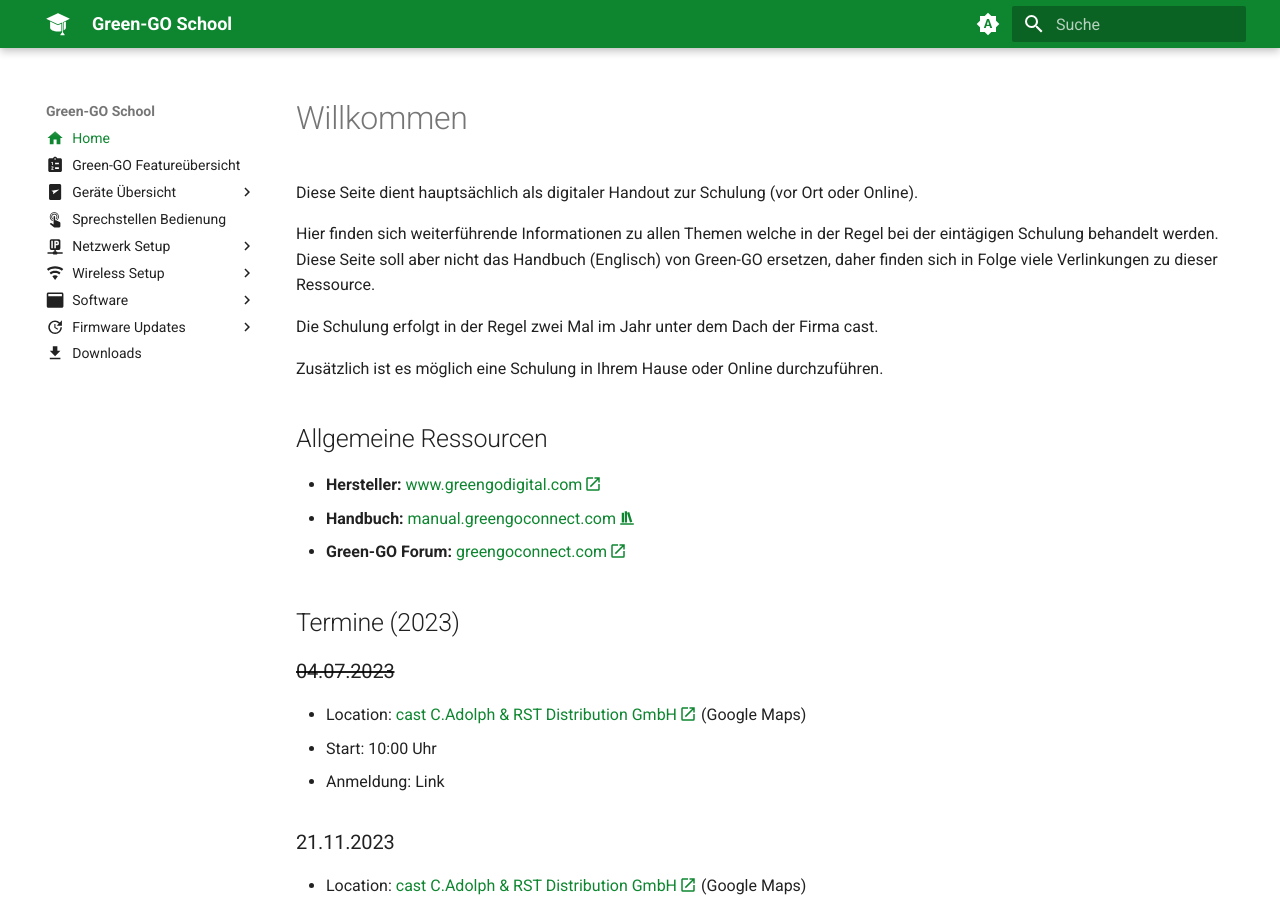
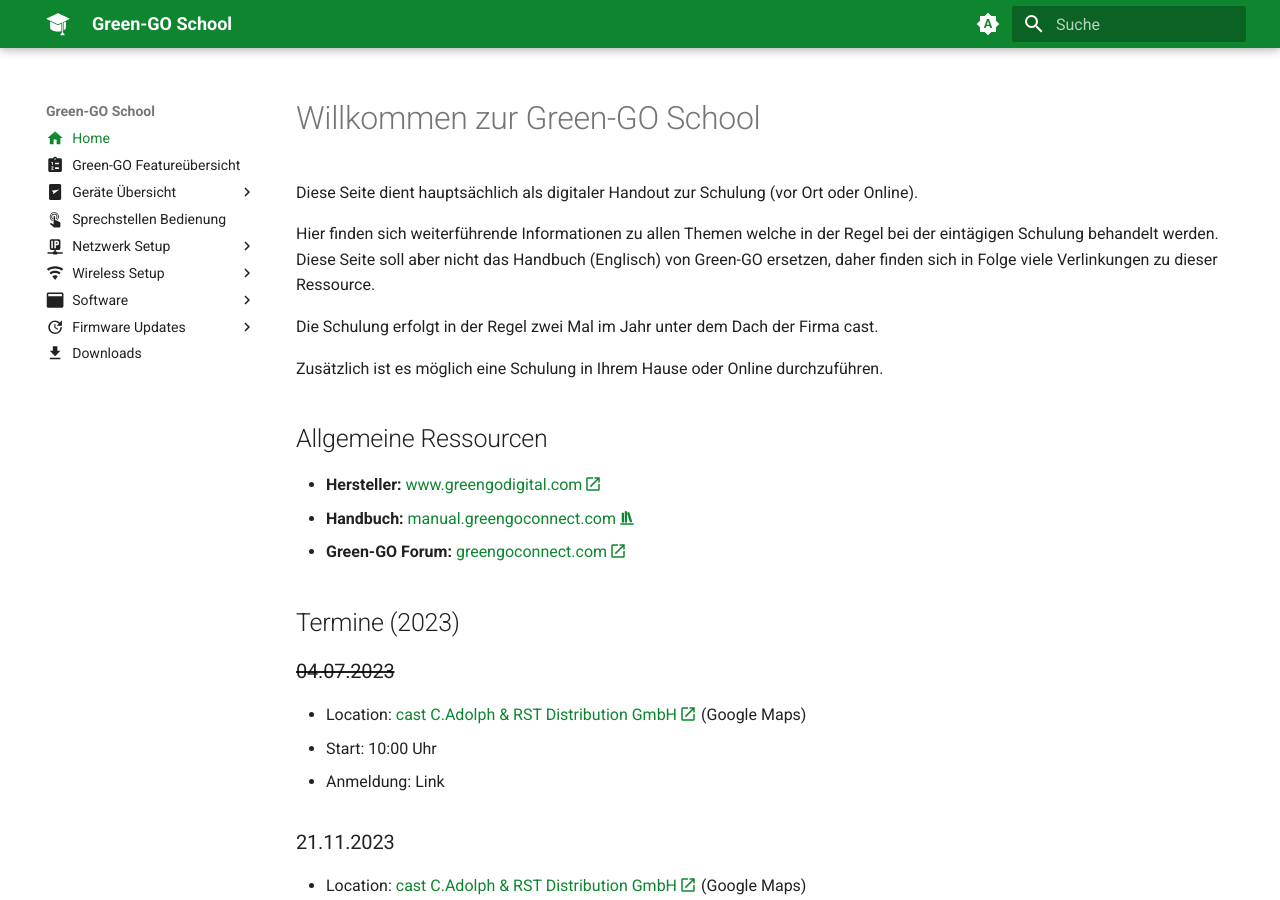
Before and after one commit to lampensau/green-go-school, an MkDocs documentation site: the page built from docs/index.md, in a window 1280 px wide and 900 px high. Built offline with MkDocs 1.6.1 and Material for MkDocs 9.7.7, drawn with Linux system fonts in a browser that asks for light colours; plug-ins that fetch from the network failed and are left out.

```diff
--- a/docs/index.md
+++ b/docs/index.md
@@ -4,7 +4,7 @@ icon: material/home
 hide:
     - toc
 ---
-# Willkommen
+# Willkommen zur Green-GO School
 
 Diese Seite dient hauptsächlich als digitaler Handout zur Schulung (vor Ort oder Online).
 
```
